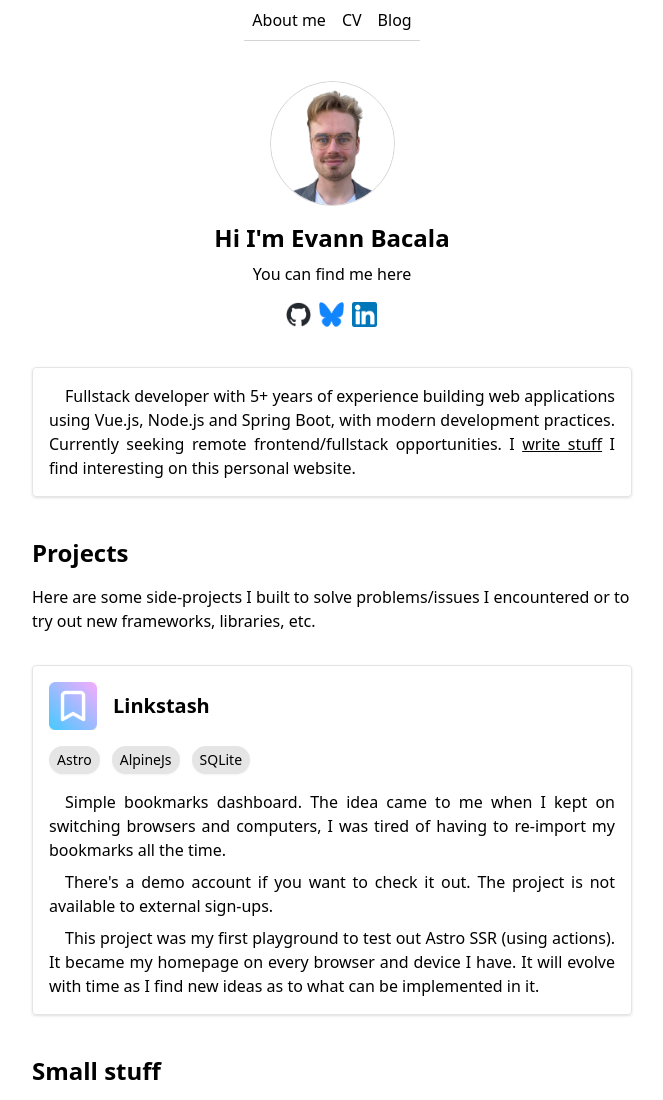
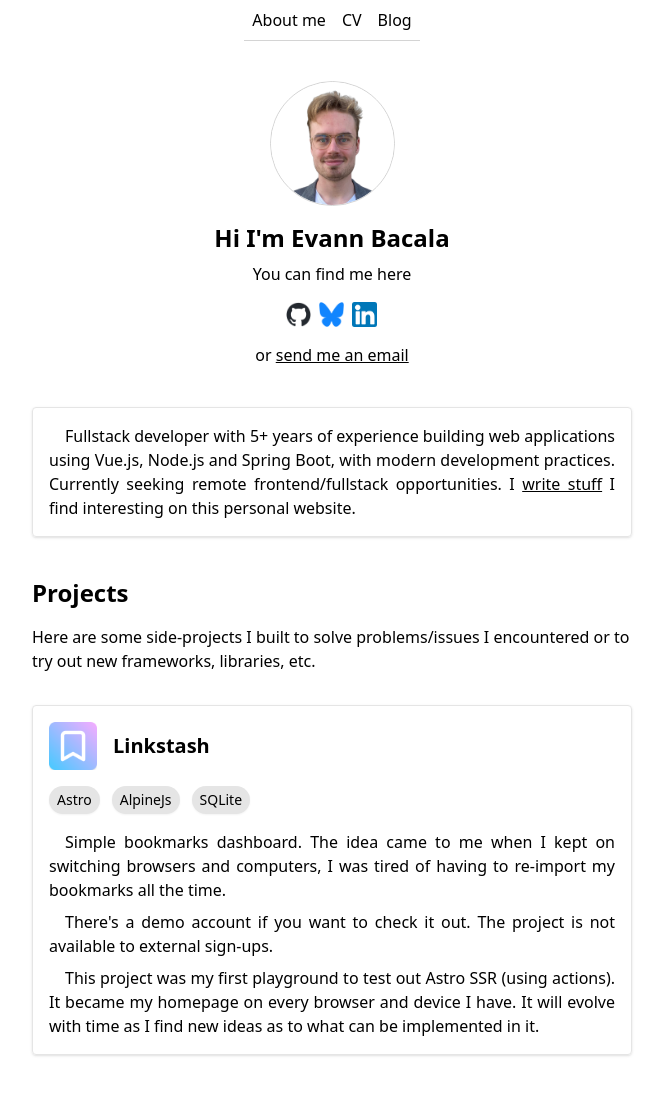
Before and after one commit to ebacala/ebacala.com, an Astro site: page / in a window 1280 px wide. Shown: the top 1100 px of the page, without its empty margins (308-971 px from the left). Built offline with nearby package versions, Linux system fonts and the light colour scheme; Astro itself is replaced by a stand-in of ours.

Commit message:
feat: added email contact

```diff
--- a/src/pages/index.astro
+++ b/src/pages/index.astro
@@ -53,6 +53,8 @@ const socialLinks = [
             ))
           }
         </span>
+
+        <span>or <a class="underline" href="mailto:contact@ebacala.com">send me an email</a></span>
       </div>
     </div>
   </section>
```
